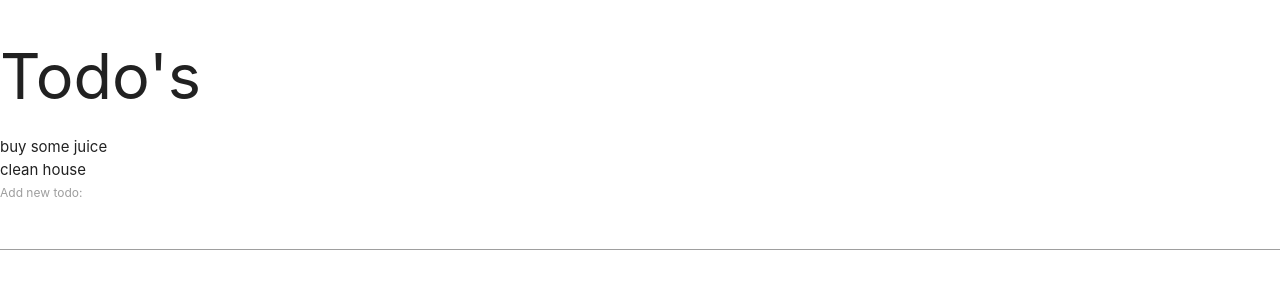
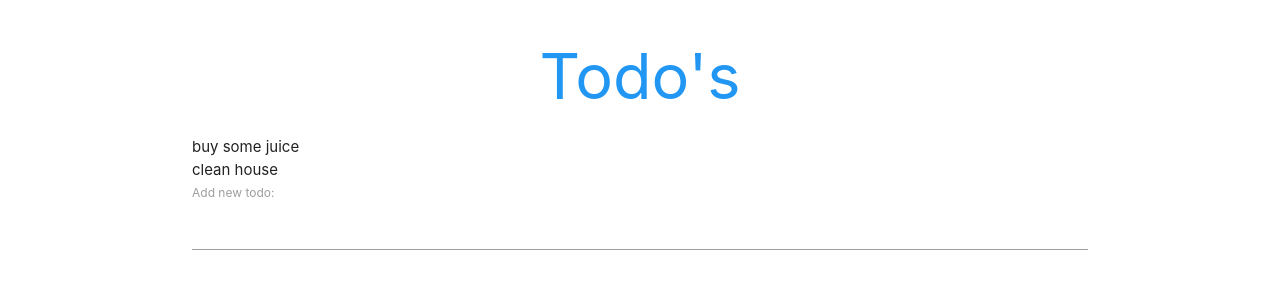
Before and after one commit to guanchen18/todo-app, a React (Create React App) app in the folder my-todo-app/: page / in a window 1280 px wide. Shown: the top 300 px of the page. Built offline with nearby package versions, Linux system fonts and the light colour scheme.

Commit message:
Center and color header

```diff
--- a/my-todo-app/src/App.js
+++ b/my-todo-app/src/App.js
@@ -24,8 +24,8 @@ class App extends Component {
   render () {
     console.log(this.props)
     return (
-      <div>
-      <h1>Todo's</h1>
+      <div className="todo-app container">
+      <h1 className="blue-text center">Todo's</h1>
       <Todos todos={this.state.todos} deleteTodo={this.deleteTodo}/>
       <AddTodo addTodo={this.addTodo} />
     </div>
```
